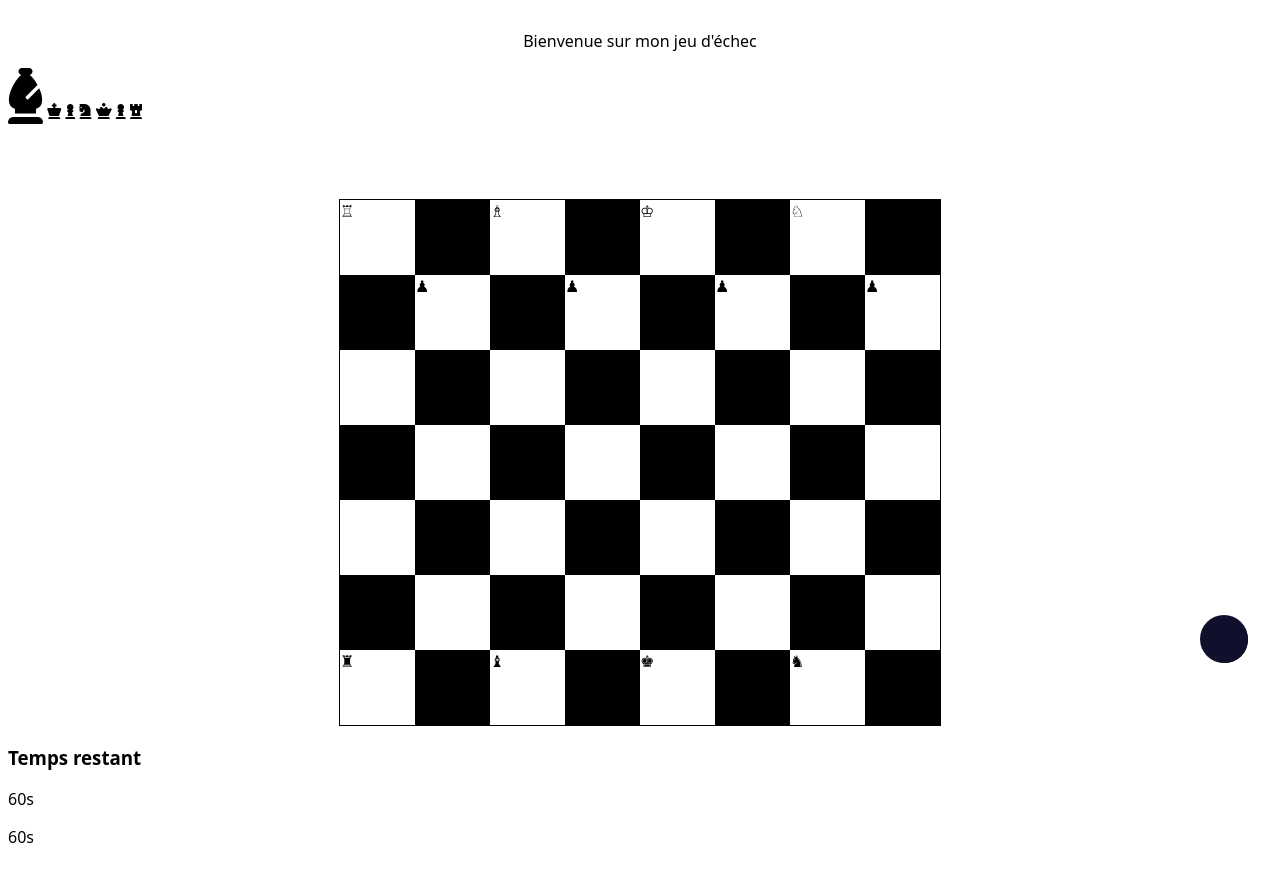
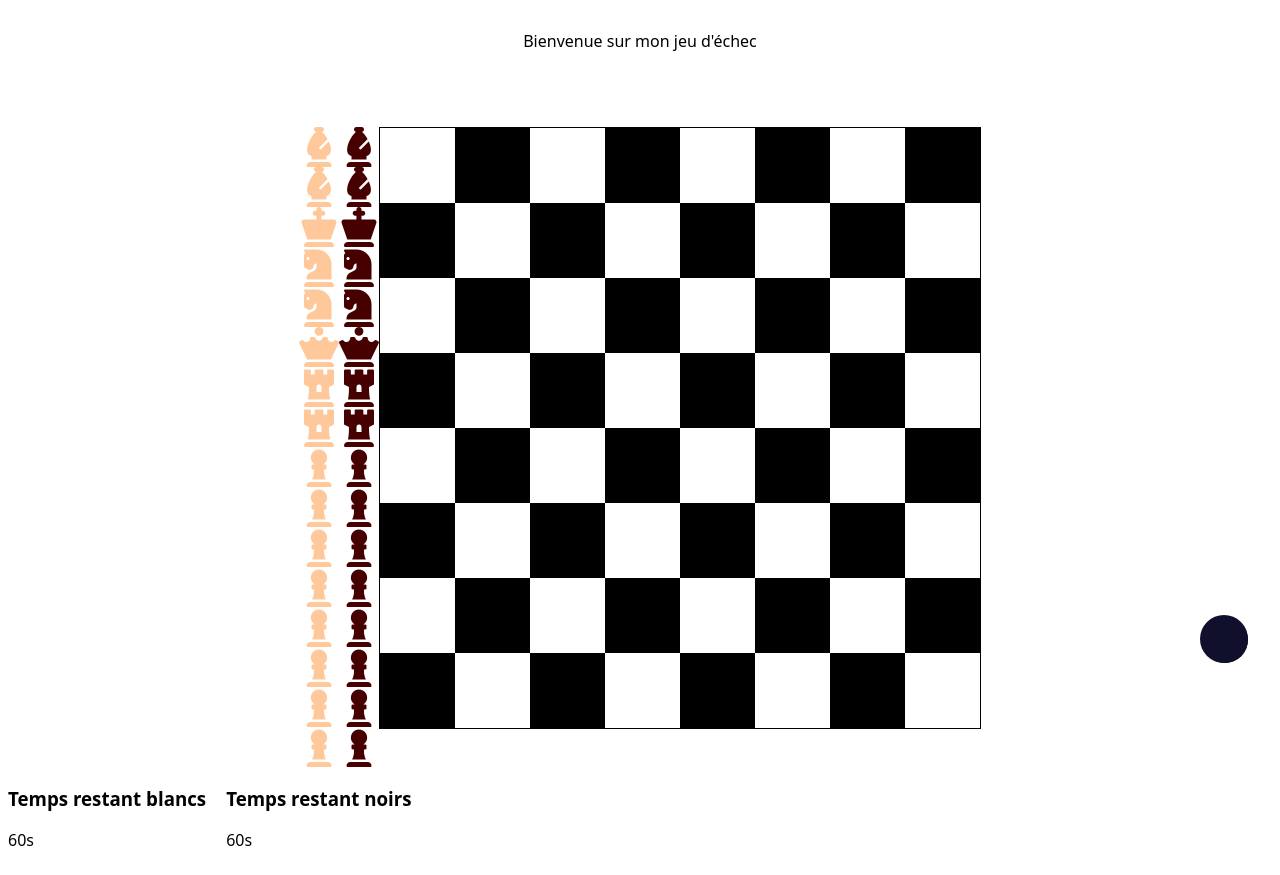
Before and after one commit to Lilo-chauvel/jeux_echec, a plain HTML site: page index.html in a window 1280 px wide. Shown: the part 105-980 px from the top of the page. Drawn offline with Linux system fonts and the light colour scheme.

Commit message:
MAJ des pièces, mise en forme des timers

```diff
--- a/index.html
+++ b/index.html
@@ -11,26 +11,62 @@
             <h1 id="title">Play chess</h1>
             <p id="welcome">Bienvenue sur mon jeu d'échec</p>
 
-        <i class="fa-solid fa-chess-bishop" style="font-size: 3.5rem;  color:rgb(0, 0, 0);"></i>
+            <div class="chessboard-container">
+                <div class="white_piece">
+                    <i class="fa-solid fa-chess-bishop"></i>
+                    <i class="fa-solid fa-chess-bishop"></i>
                     <i class="fa-solid fa-chess-king"></i>
-        <i class="fa-solid fa-chess-pawn"></i>
+                    <i class="fa-solid fa-chess-knight"></i>
                     <i class="fa-solid fa-chess-knight"></i>
                     <i class="fa-solid fa-chess-queen"></i>
+                    <i class="fa-solid fa-chess-rook"></i>
+                    <i class="fa-solid fa-chess-rook"></i>
                     <i class="fa-solid fa-chess-pawn"></i>
+                    <i class="fa-solid fa-chess-pawn"></i>
+                    <i class="fa-solid fa-chess-pawn"></i>
+                    <i class="fa-solid fa-chess-pawn"></i>
+                    <i class="fa-solid fa-chess-pawn"></i>
+                    <i class="fa-solid fa-chess-pawn"></i>
+                    <i class="fa-solid fa-chess-pawn"></i>
+                    <i class="fa-solid fa-chess-pawn"></i>
+                </div>
+
+                <div class="black_piece">
+                    <i class="fa-solid fa-chess-bishop"></i>
+                    <i class="fa-solid fa-chess-bishop"></i>
+                    <i class="fa-solid fa-chess-king"></i>
+                    <i class="fa-solid fa-chess-knight"></i>
+                    <i class="fa-solid fa-chess-knight"></i>
+                    <i class="fa-solid fa-chess-queen"></i>
                     <i class="fa-solid fa-chess-rook"></i>
+                    <i class="fa-solid fa-chess-rook"></i>
+                    <i class="fa-solid fa-chess-pawn"></i>
+                    <i class="fa-solid fa-chess-pawn"></i>
+                    <i class="fa-solid fa-chess-pawn"></i>
+                    <i class="fa-solid fa-chess-pawn"></i>
+                    <i class="fa-solid fa-chess-pawn"></i>
+                    <i class="fa-solid fa-chess-pawn"></i>
+                    <i class="fa-solid fa-chess-pawn"></i>
+                    <i class="fa-solid fa-chess-pawn"></i>
+                </div>
+                <div class="chessboard-js"></div>
 
-    <div class="chessboard-container">
-        <div class="chessboard-js"></div>
             </div>
 
             <!--<button id="toggle-btn">Mode sombre</button>    -->
         <section class="time">
-            <h3>Temps restant</h3>
+
+            <section class="time_white">
+                <h3>Temps restant blancs</h3>
                 <p><span class="white-player">60</span>s</p>
+            </section>
+
+            <section class="time_black">
+                <h3>Temps restant noirs</h3>
                 <p><span class="black-player">60</span>s</p>
             </section>
 
-
+        </section>
     </div>
 
     <script src="./src/Black_white_wallpaper.js"></script>
--- a/script.js
+++ b/script.js
@@ -1,23 +1,38 @@
 const chessboard = document.querySelector(".chessboard-js");
 
-const board = [
-  ["TRN","CN","FN","DN","RN","FN","CN","TRN"], // ligne 0 = noire
-  ["bp","bp","bp","bp","bp","bp","bp","bp"],
-  ["","","","","","","",""],
-  ["","","","","","","",""],
-  ["","","","","","","",""],
-  ["wp","wp","wp","wp","wp","wp","wp","wp"],
-  ["TRB","CB","FB","DB","RB","FB","CB","TRB"]  // ligBe 7 = blanche
-];
-
-
-const pieceSymbols = {
-  "bp": "♙", "TRN": "♖", "CN": "♘", "FN": "♗", "DN": "♕", "RN": "♔",
-  "bp": "♟", "TRB": "♜", "CB": "♞", "FB": "♝", "DB": "♛", "RB": "♚"
+const rules = {
+  cell: { width: "75px", height: "75px" },
+  pieces: [
+    // // Noirs
+    // { name: "tour", couleur: "noirs", pos: [0, 0], html: '<i class="fa-solid fa-chess-rook"></i>' },
+    // { name: "cavalier", couleur: "noirs", pos: [0, 1], html: '<i class="fa-solid fa-chess-knight"></i>' },
+    // { name: "fou", couleur: "noirs", pos: [0, 2], html: '<i class="fa-solid fa-chess-bishop"></i>' },
+    // { name: "dame", couleur: "noirs", pos: [0, 3], html: '<i class="fa-solid fa-chess-queen"></i>' },
+    // { name: "roi", couleur: "noirs", pos: [0, 4], html: '<i class="fa-solid fa-chess-king"></i>' },
+    // { name: "fou", couleur: "noirs", pos: [0, 5], html: '<i class="fa-solid fa-chess-bishop"></i>' },
+    // { name: "cavalier", couleur: "noirs", pos: [0, 6], html: '<i class="fa-solid fa-chess-knight"></i>' },
+    // { name: "tour", couleur: "noirs", pos: [0, 7], html: '<i class="fa-solid fa-chess-rook"></i>' },
+    // ...Array.from({ length: 8 }, (_, i) => ({
+    //   name: "pion", couleur: "noirs", pos: [1, i], html: '<i class="fa-solid fa-chess-pawn"></i>'
+    // })),
+    // // Blancs
+    // ...Array.from({ length: 8 }, (_, i) => ({
+    //   name: "pion", couleur: "blancs", pos: [6, i], html: '<i class="fa-solid fa-chess-pawn"></i>'
+    // })),
+    // { name: "tour", couleur: "blancs", pos: [7, 0], html: '<i class="fa-solid fa-chess-rook"></i>' },
+    // { name: "cavalier", couleur: "blancs", pos: [7, 1], html: '<i class="fa-solid fa-chess-knight"></i>' },
+    // { name: "fou", couleur: "blancs", pos: [7, 2], html: '<i class="fa-solid fa-chess-bishop"></i>' },
+    // { name: "dame", couleur: "blancs", pos: [7, 3], html: '<i class="fa-solid fa-chess-queen"></i>' },
+    // { name: "roi", couleur: "blancs", pos: [7, 4], html: '<i class="fa-solid fa-chess-king"></i>' },
+    // { name: "fou", couleur: "blancs", pos: [7, 5], html: '<i class="fa-solid fa-chess-bishop"></i>' },
+    // { name: "cavalier", couleur: "blancs", pos: [7, 6], html: '<i class="fa-solid fa-chess-knight"></i>' },
+    // { name: "tour", couleur: "blancs", pos: [7, 7], html: '<i class="fa-solid fa-chess-rook"></i>' },
+  ]
 };
 
-const Sizechessboard = 8
+const Sizechessboard = 8;
 
+// Construire les cases
 for (let i = 0; i < Sizechessboard; i++) {
   const rowDiv = document.createElement("div");
   rowDiv.classList.add("row");
@@ -25,30 +40,22 @@ for (let i = 0; i < Sizechessboard; i++) {
   for (let j = 0; j < Sizechessboard; j++) {
     const cellDiv = document.createElement("div");
     cellDiv.classList.add("cell");
-
-        cellDiv.classList.add((i+j)%2===0 ? "white" : "black");
-
-        if (board[i][j] !== "") {
-            cellDiv.textContent = pieceSymbols[board[i][j]];
-        }
+    cellDiv.classList.add((i + j) % 2 === 0 ? "white" : "black");
+    cellDiv.dataset.row = i;
+    cellDiv.dataset.col = j;
     rowDiv.appendChild(cellDiv);
   }
   chessboard.appendChild(rowDiv);
 }
 
-
-let selected = null;
-
-chessboard.addEventListener("click", e => {
-    const cell = e.target.closest(".cell");
-    if (!cell) return;
-
-    if (cell.textContent !== "" && !selected) {
-        selected = cell;
-    } else if (selected) {
-        cell.textContent = selected.textContent;
-        selected.textContent = "";
-        selected.style.border = "";
-        selected = null;
+// Placer les pièces
+for (const piece of rules.pieces) {
+  const { pos, html, couleur } = piece;
+  const cell = document.querySelector(
+    `.cell[data-row="${pos[0]}"][data-col="${pos[1]}"]`
+  );
+  if (cell) {
+    cell.innerHTML = html;
+    cell.classList.add("piece", couleur);
   }
-});
+}
--- a/styles.css
+++ b/styles.css
@@ -7,6 +7,7 @@ body{
   display: flex;
   justify-content :center;
 }
+
 
 #welcome{
   display: flex;
@@ -24,6 +25,7 @@ body{
 
 .cell.black {
   background-color: #000000;
+   display: flex;
 }
 
 .cell.white {
@@ -42,3 +44,33 @@ body{
   width: fit-content;
   border: 1px solid rgb(0, 0, 0);
 }
+
+.fa-solid {
+  font-size: 2.5rem;
+}
+
+.white_piece .fa-solid {
+  color: rgb(255, 200, 154);              /* couleur des pièces */
+  background-color: transparent;
+  display: flex;
+  justify-content: center;
+}
+
+.black_piece .fa-solid {
+  color: rgb(71, 0, 0);              /* couleur des pièces */
+  background-color: transparent;
+  display: flex;
+justify-content: center;
+}
+
+.time{
+  display: flex;
+}
+
+.time_with{
+  margin-left : 20px
+}
+
+.time_black{
+  margin-left :20px;
+}
```
Lines whose indentation alone changed are shown as unchanged.
